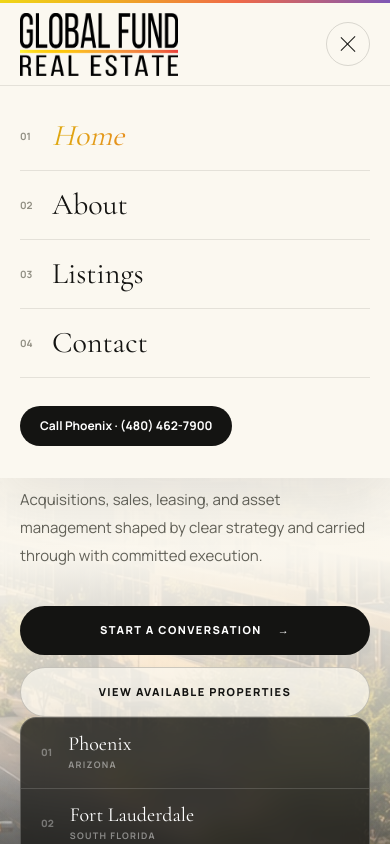
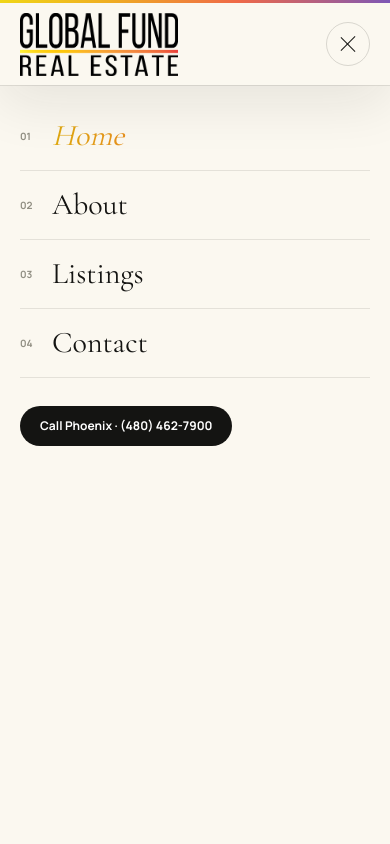
Before and after one commit to slosek/globalfund, a Next.js app: page / in a window 390 px wide. Both pictures are taken after a click on the button "Menu". Shown: the top 844 px of the page. Built offline with nearby package versions, Linux system fonts and the light colour scheme.

Commit message:
Improve mobile spacing and navigation

```diff
--- a/src/app/page.tsx
+++ b/src/app/page.tsx
@@ -59,7 +59,7 @@ export default function Home() {
             <p className="mt-9 max-w-lg text-[15px] leading-7 text-ink-muted sm:text-base sm:leading-8 reveal-3">
               Acquisitions, sales, leasing, and asset management shaped by clear strategy and carried through with committed execution.
             </p>
-            <div className="mt-9 flex flex-col gap-3 sm:flex-row reveal-4">
+            <div className="mt-9 flex flex-col gap-5 sm:flex-row sm:gap-4 reveal-4">
               <Link href="/contact" className="group inline-flex items-center justify-center gap-4 rounded-full bg-ink px-6 py-4 text-[11px] font-extrabold uppercase tracking-[0.13em] text-white transition-colors hover:bg-ink-soft">
                 Start a conversation <span className="transition-transform group-hover:translate-x-1" aria-hidden="true">→</span>
               </Link>
@@ -69,7 +69,7 @@ export default function Home() {
             </div>
           </div>
 
-          <div className="grid overflow-hidden rounded-2xl border border-white/20 bg-ink/75 text-white shadow-soft backdrop-blur-md sm:grid-cols-3 lg:ml-auto lg:w-[720px]">
+          <div className="mt-8 grid overflow-hidden rounded-2xl border border-white/20 bg-ink/75 text-white shadow-soft backdrop-blur-md sm:mt-10 sm:grid-cols-3 lg:ml-auto lg:mt-0 lg:w-[720px]">
             {markets.map((market, index) => (
               <div key={market.city} className="flex items-center gap-4 border-b border-white/15 px-5 py-4 last:border-0 sm:border-b-0 sm:border-r sm:last:border-r-0">
                 <span className="text-[10px] font-extrabold text-white/35">0{index + 1}</span>
--- a/src/components/Navigation.tsx
+++ b/src/components/Navigation.tsx
@@ -26,7 +26,19 @@ export default function Navigation() {
 
   useEffect(() => setOpen(false), [pathname]);
 
+  useEffect(() => {
+    if (!open) return;
+
+    const previousOverflow = document.body.style.overflow;
+    document.body.style.overflow = "hidden";
+
+    return () => {
+      document.body.style.overflow = previousOverflow;
+    };
+  }, [open]);
+
   return (
+    <>
       <header className={`fixed inset-x-0 top-0 z-50 transition-all duration-500 ${scrolled || open ? "bg-stone-50/95 shadow-float backdrop-blur-xl" : "bg-stone-50/80 backdrop-blur-md"}`}>
         <div className="spectrum-line h-[3px] w-full" />
         <nav className="mx-auto flex h-[82px] max-w-[1500px] items-center justify-between px-5 sm:px-8 lg:px-12" aria-label="Primary navigation">
@@ -68,10 +80,11 @@ export default function Navigation() {
             </span>
           </button>
         </nav>
+      </header>
 
       <div
         id="mobile-menu"
-        className={`overflow-hidden bg-stone-50 transition-[max-height,visibility] duration-500 lg:hidden ${open ? "visible max-h-[500px]" : "invisible max-h-0"}`}
+        className={`fixed inset-x-0 bottom-0 top-[85px] z-40 bg-stone-50 transition-[opacity,visibility] duration-300 lg:hidden ${open ? "visible overflow-y-auto opacity-100" : "invisible overflow-hidden opacity-0"}`}
       >
         <div className="border-t border-ink/10 px-5 pb-8 pt-4 sm:px-8">
           {links.map((link, index) => (
@@ -83,6 +96,6 @@ export default function Navigation() {
           <a href="tel:+14804627900" className="mt-7 inline-flex rounded-full bg-ink px-5 py-3 text-xs font-bold text-white">Call Phoenix · (480) 462-7900</a>
         </div>
       </div>
-    </header>
+    </>
   );
 }
--- a/tailwind.config.js
+++ b/tailwind.config.js
@@ -30,7 +30,7 @@ module.exports = {
         float: "0 18px 55px rgba(20, 20, 18, 0.09)",
       },
       fontSize: {
-        hero: ["clamp(4.5rem, 9.7vw, 9.6rem)", { lineHeight: "0.79", letterSpacing: "-0.06em" }],
+        hero: ["clamp(3.75rem, 9.7vw, 9.6rem)", { lineHeight: "0.79", letterSpacing: "-0.06em" }],
         section: ["clamp(2.9rem, 6.2vw, 5.8rem)", { lineHeight: "0.9", letterSpacing: "-0.04em" }],
         statement: ["clamp(3.35rem, 6.1vw, 6.75rem)", { lineHeight: "0.9", letterSpacing: "-0.045em" }],
       },
```
Lines whose indentation alone changed are shown as unchanged.
